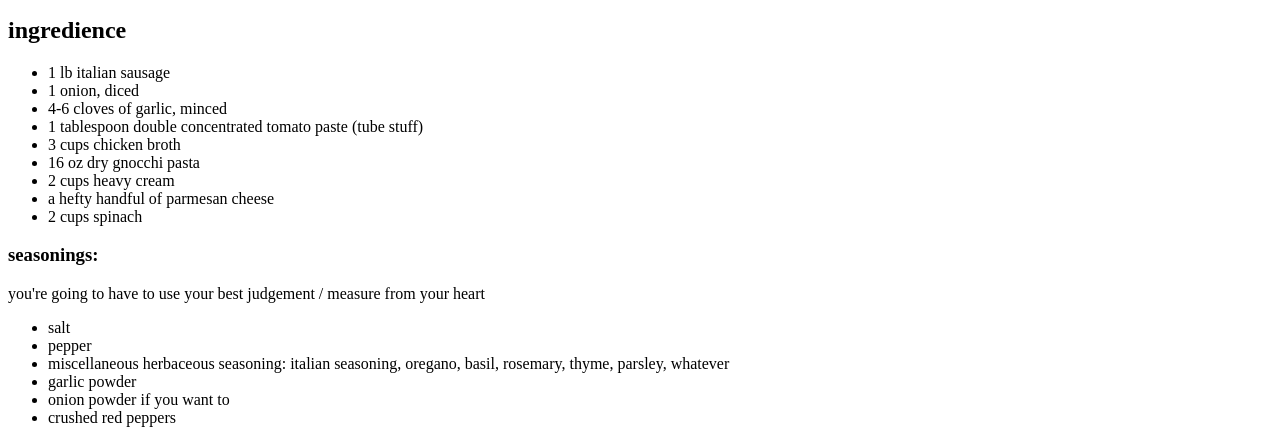
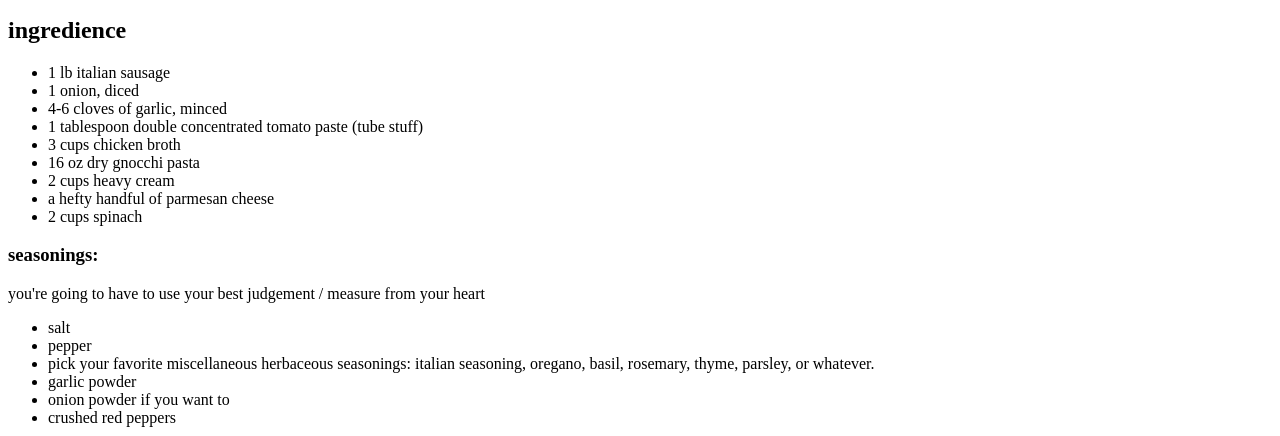
Before and after one commit to sunflorebell/recipes-website, a plain HTML site: page recipes/creamy-sausage-and-gnocchi-soup.html in a window 1280 px wide. Shown: the part 364-800 px from the top of the page. Drawn offline with Linux system fonts and the light colour scheme.

Commit message:
adding clarification to seasonings section

```diff
--- a/recipes/creamy-sausage-and-gnocchi-soup.html
+++ b/recipes/creamy-sausage-and-gnocchi-soup.html
@@ -33,7 +33,7 @@
     <ul>
         <li>salt</li>
         <li>pepper</li>
-        <li>miscellaneous herbaceous seasoning: italian seasoning, oregano, basil, rosemary, thyme, parsley, whatever</li>
+        <li>pick your favorite miscellaneous herbaceous seasonings: italian seasoning, oregano, basil, rosemary, thyme, parsley, or whatever.</li>
         <li>garlic powder</li>
         <li>onion powder if you want to</li>
         <li>crushed red peppers</li>
```
